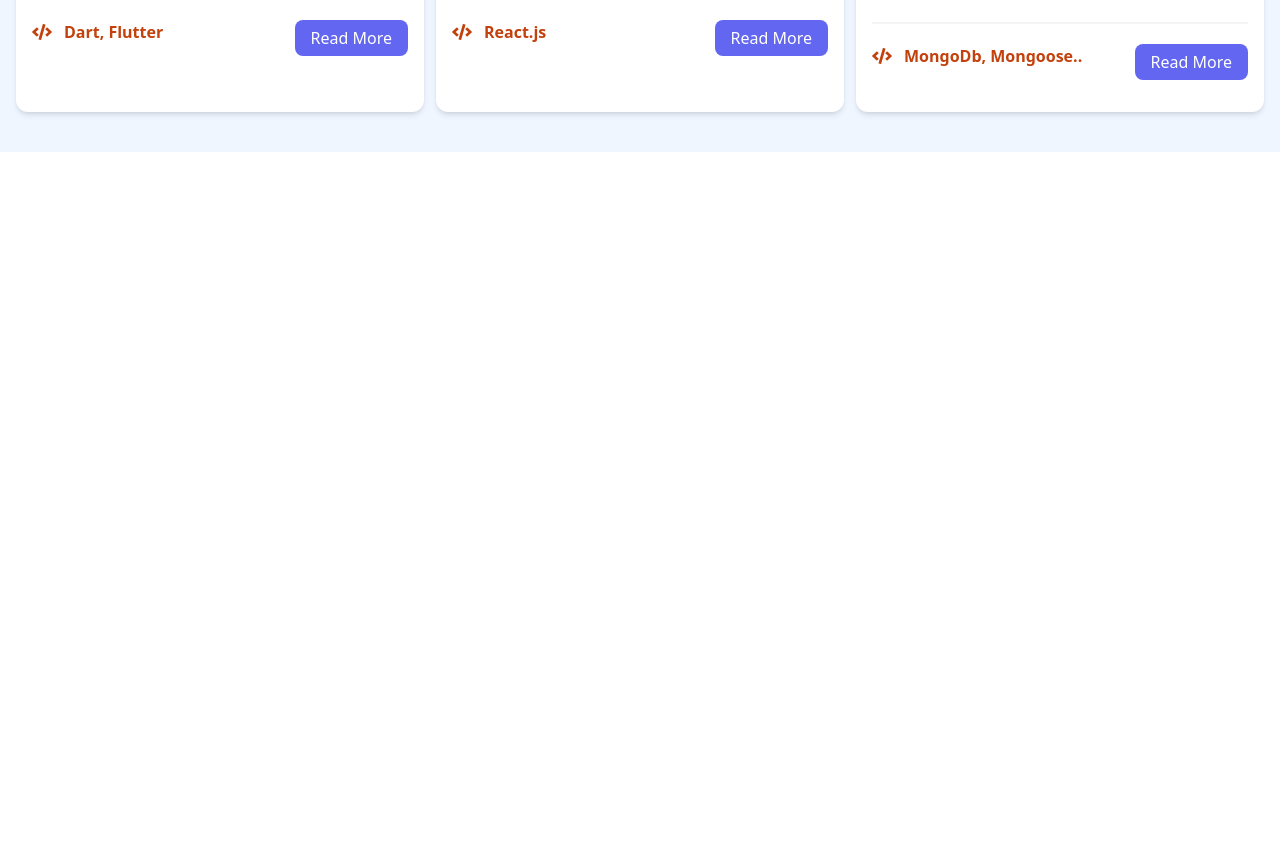
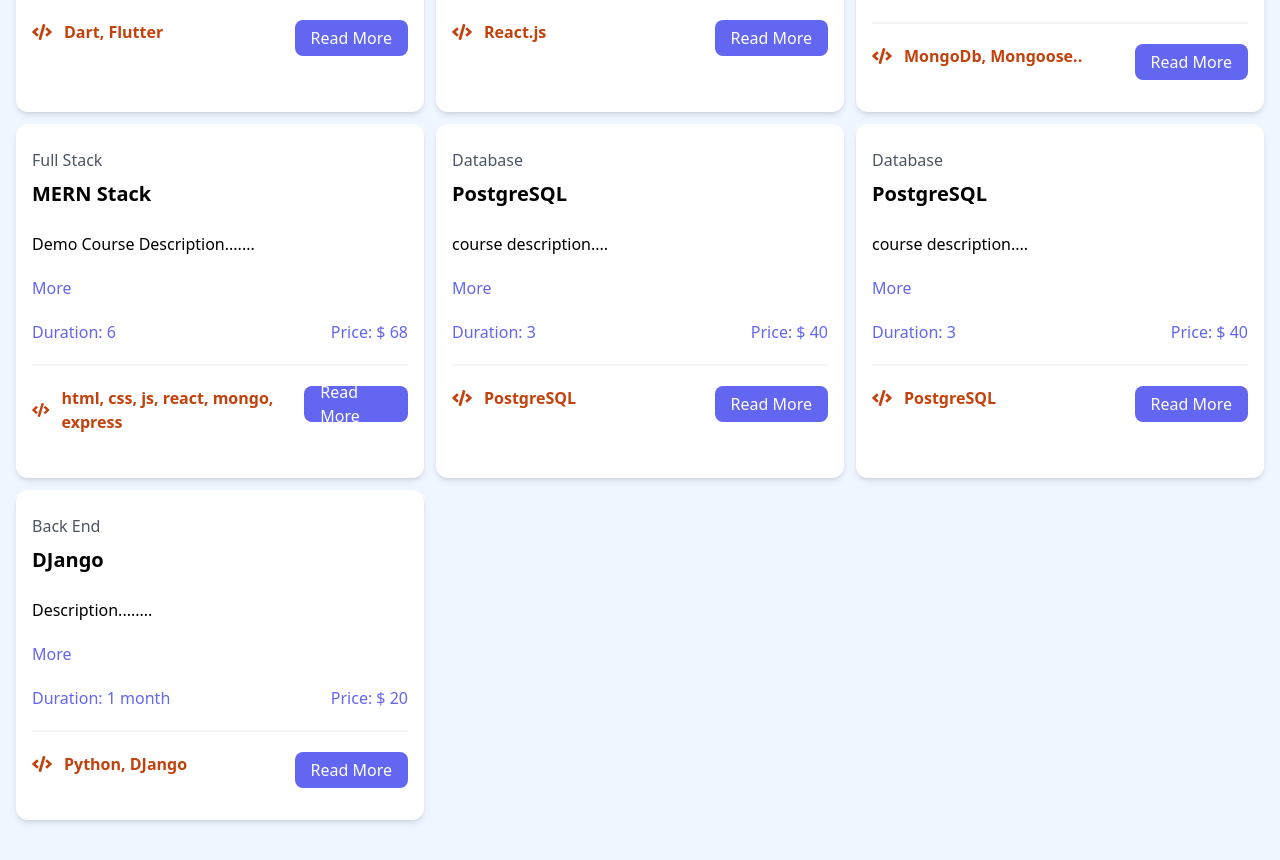
Before and after one commit to korodhsoaqoon/iftiinshe-react-app, a React (Vite) app: page /courses in a window 1280 px wide. Shown: the part 861-1721 px from the top of the page. Before the commit the page ends 1013 px from the top, so only its background shows below. Built offline with nearby package versions, Linux system fonts and the light colour scheme; data requests are answered from the project's data file.

Commit message:
Done Post Request (saving course), and also Navigate to courses (useNavigate)

```diff
--- a/src/courses.json
+++ b/src/courses.json
@@ -88,6 +88,66 @@
         "contactEmail": "contact@ipsumlorem.com",
         "contactPhone": "555-555-5555"
       }
+    },
+    {
+      "id": "4cc7",
+      "title": "MERN Stack",
+      "type": "Full Stack",
+      "description": "Demo Course Description...",
+      "duration": "6",
+      "technology": "html, css, js, react, mongo, express",
+      "price": "68",
+      "instructor": {
+        "name": "Hassan Mohamed",
+        "description": "mern stack developer....",
+        "contactEmail": "hassan@email.com",
+        "contactPhone": "+252 61 5868988"
+      }
+    },
+    {
+      "id": "a7e5",
+      "title": "PostgreSQL",
+      "type": "Database",
+      "description": "course description",
+      "duration": "3",
+      "technology": "PostgreSQL",
+      "price": "40",
+      "instructor": {
+        "name": "Hamda Ali",
+        "description": "Database Designer and developer",
+        "contactEmail": "hamda@email.com",
+        "contactPhone": "5454566645"
+      }
+    },
+    {
+      "id": "0fb2",
+      "title": "PostgreSQL",
+      "type": "Database",
+      "description": "course description",
+      "duration": "3",
+      "technology": "PostgreSQL",
+      "price": "40",
+      "instructor": {
+        "name": "Hamda Ali",
+        "description": "Database Designer and developer",
+        "contactEmail": "hamda@email.com",
+        "contactPhone": "5454566645"
+      }
+    },
+    {
+      "id": "be71",
+      "title": "DJango",
+      "type": "Back End",
+      "description": "Description....",
+      "duration": "1 month",
+      "technology": "Python, DJango",
+      "price": "20",
+      "instructor": {
+        "name": "Hassan Mohamed",
+        "description": "Python developer...",
+        "contactEmail": "hassan@email.com",
+        "contactPhone": "4545454545"
+      }
     }
   ]
 }
--- a/src/pages/AddCoursePage.jsx
+++ b/src/pages/AddCoursePage.jsx
@@ -1,10 +1,48 @@
+import { useState } from "react";
+import { useNavigate } from "react-router-dom";
 const AddCoursePage = () => {
+  const [type, setType] = useState("Front End");
+  const [title, setTitle] = useState("");
+  const [description, setDescription] = useState("");
+  const [duration, setDuration] = useState("");
+  const [technology, setTechnology] = useState("");
+  const [price, setPrice] = useState("");
+  const [name, setName] = useState("");
+  const [bio, setBio] = useState("");
+  const [contactEmail, setContactEmail] = useState("");
+  const [contactPhone, setContactPhone] = useState("");
+
+  const navigate = useNavigate();
+  const handleFormSubmit = async (e) => {
+    e.preventDefault();
+    const newCourse = {
+      title,
+      type,
+      description,
+      duration,
+      technology,
+      price,
+      instructor: {
+        name,
+        description: bio,
+        contactEmail,
+        contactPhone,
+      },
+    };
+
+    const res = await fetch("http://localhost:5000/courses", {
+      method: "post",
+      headers: { "Content-Type": "application/json" },
+      body: JSON.stringify(newCourse),
+    });
+    return navigate("/courses");
+  };
   return (
     <>
       <section className="bg-indigo-100">
         <div className="container m-auto max-w-2xl py-24">
           <div className="bg-white px-6 py-8 shadow-md rounded-md border mt-4 md:m-0">
-            <form>
+            <form onSubmit={handleFormSubmit}>
               <h2 className="text-3xl text-center font-semibold mb-6">
                 Add Course
               </h2>
@@ -20,11 +58,13 @@
                   name="type"
                   id="type"
                   required
+                  value={type}
+                  onChange={(e) => setType(e.target.value)}
                 >
-                  <option value="full-stack">Full Stack</option>
-                  <option value="front-end">Front End</option>
-                  <option value="back-end">Back End</option>
-                  <option value="database">Database</option>
+                  <option value="Full Stack">Full Stack</option>
+                  <option value="Front End">Front End</option>
+                  <option value="Back End">Back End</option>
+                  <option value="Database">Database</option>
                 </select>
               </div>
               <div className="mb-4">
@@ -40,6 +80,8 @@
                   id="title"
                   placeholder="eg. React Course"
                   required
+                  value={title}
+                  onChange={(e) => setTitle(e.target.value)}
                 />
               </div>
               <div className="mb-4">
@@ -54,6 +96,8 @@
                   rows="4"
                   placeholder="Add your course description, ...."
                   id="description"
+                  value={description}
+                  onChange={(e) => setDescription(e.target.value)}
                 ></textarea>
               </div>
 
@@ -70,6 +114,8 @@
                   id="duration"
                   placeholder="eg. 1 month."
                   required
+                  value={duration}
+                  onChange={(e) => setDuration(e.target.value)}
                 />
               </div>
               <div className="mb-4">
@@ -85,6 +131,8 @@
                   id="technlogies"
                   placeholder="eg. html, css ...."
                   required
+                  value={technology}
+                  onChange={(e) => setTechnology(e.target.value)}
                 />
               </div>
               <div className="mb-4">
@@ -100,6 +148,8 @@
                   id="price"
                   placeholder="eg. $ 10"
                   required
+                  value={price}
+                  onChange={(e) => setPrice(e.target.value)}
                 />
               </div>
               <h3 className="text-2xl mb-5">Instructor Info</h3>
@@ -116,6 +166,8 @@
                   id="name"
                   placeholder="eg. Abdillahi, "
                   required
+                  value={name}
+                  onChange={(e) => setName(e.target.value)}
                 />
               </div>
               <div className="mb-4">
@@ -129,6 +181,8 @@
                   className="border rounded w-full py-2 px-3 mb-2"
                   name="Bio"
                   id="bio"
+                  value={bio}
+                  onChange={(e) => setBio(e.target.value)}
                 ></textarea>
               </div>
 
@@ -145,6 +199,8 @@
                   id="email"
                   placeholder="eg. example@gmail.com "
                   required
+                  value={contactEmail}
+                  onChange={(e) => setContactEmail(e.target.value)}
                 />
               </div>
               <div className="mb-4">
@@ -160,6 +216,8 @@
                   id="phone"
                   placeholder="eg. +252 63 00000000 "
                   required
+                  value={contactPhone}
+                  onChange={(e) => setContactPhone(e.target.value)}
                 />
               </div>
               <div>
```
